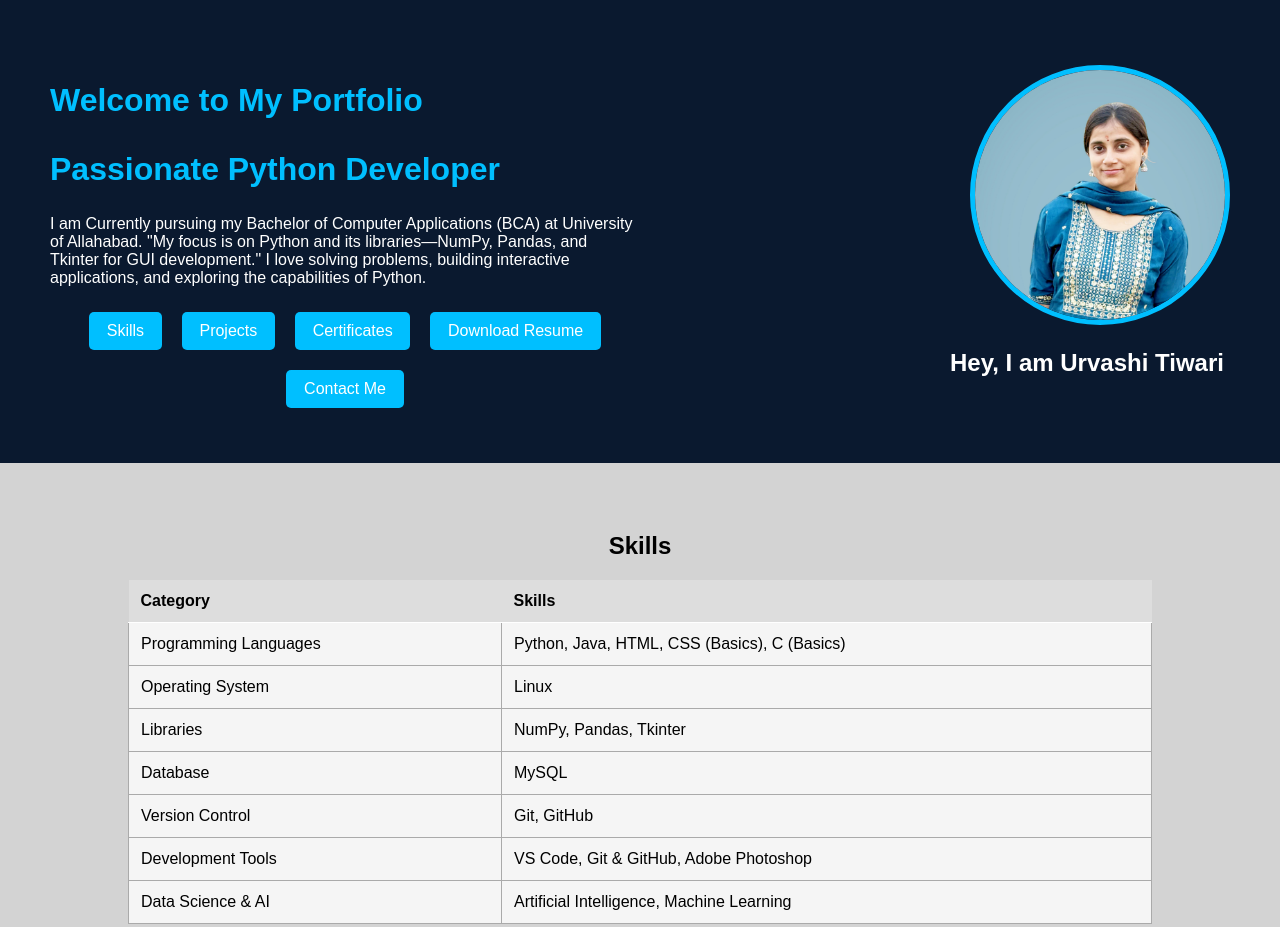
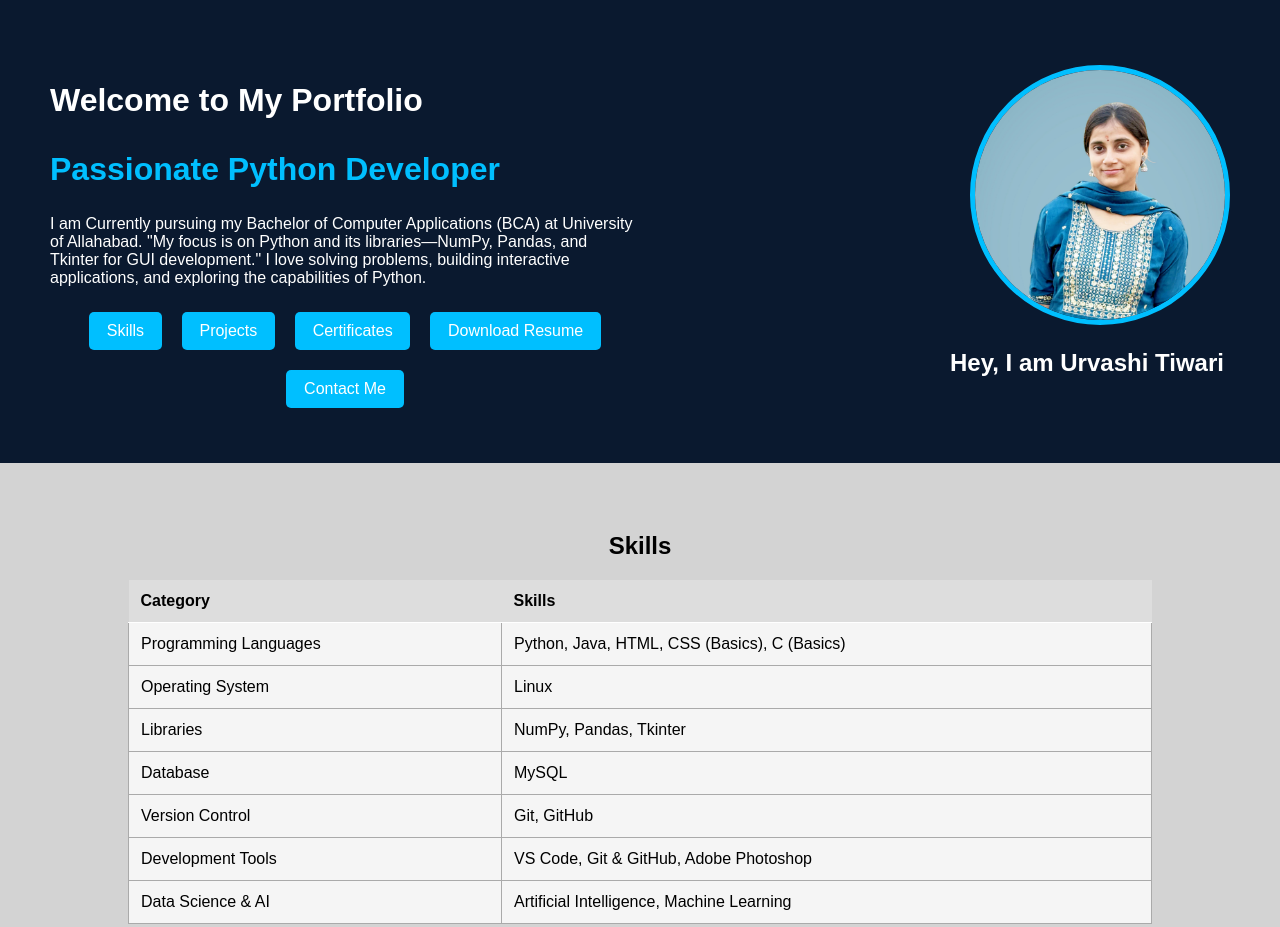
Before and after one commit to Urvashitiwari2522/My-Portfolio, a plain HTML site: page index.html in a window 1280 px wide. Shown: the top 927 px of the page. Drawn offline with Linux system fonts and the light colour scheme.

Commit message:
Update style.css

```diff
--- a/style.css
+++ b/style.css
@@ -291,7 +291,7 @@ body { background-color: #d3d3d3; }
 }
 .hero-text h3 {
     font-size: 2rem;
-    color: #00bfff; /* Blue Accent */
+    color: #ffffff; /* white Accent */
 }
 /* Buttons (About, Contact, Resume) */
 .buttons {
```
